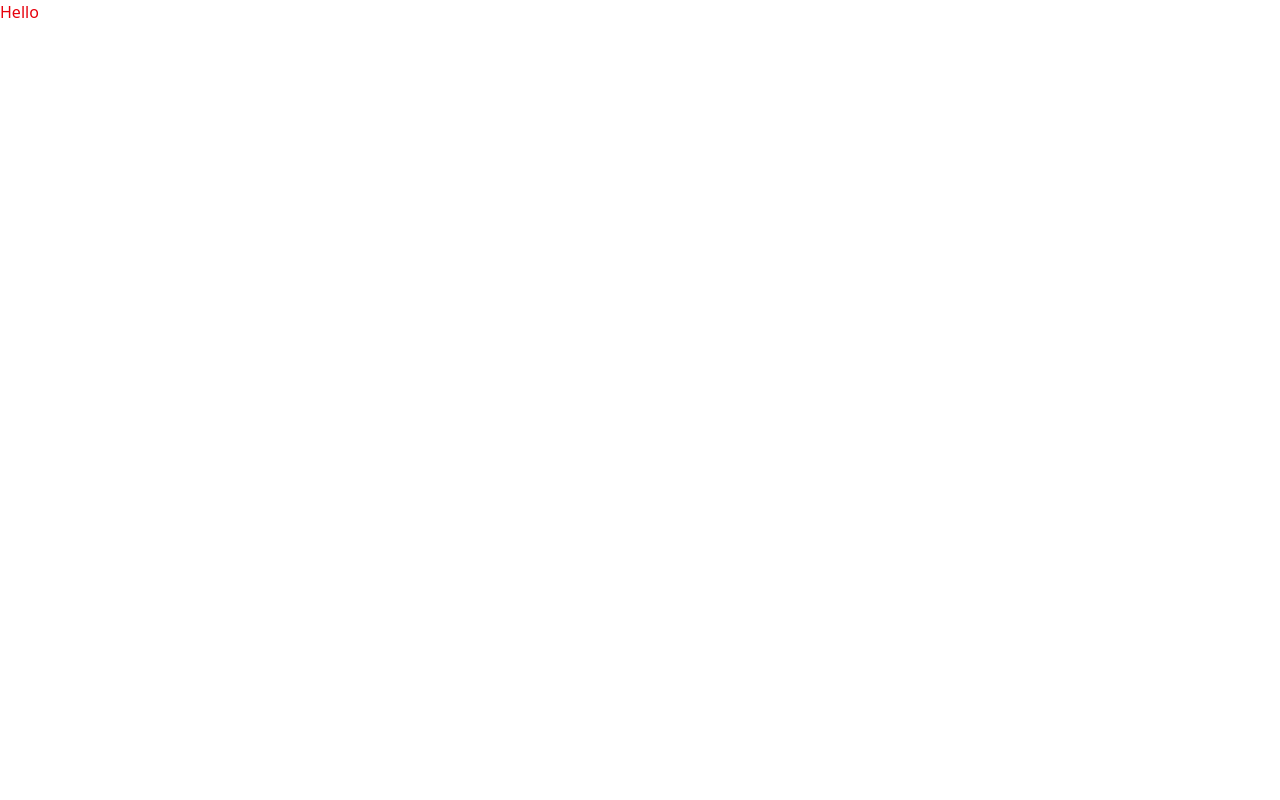
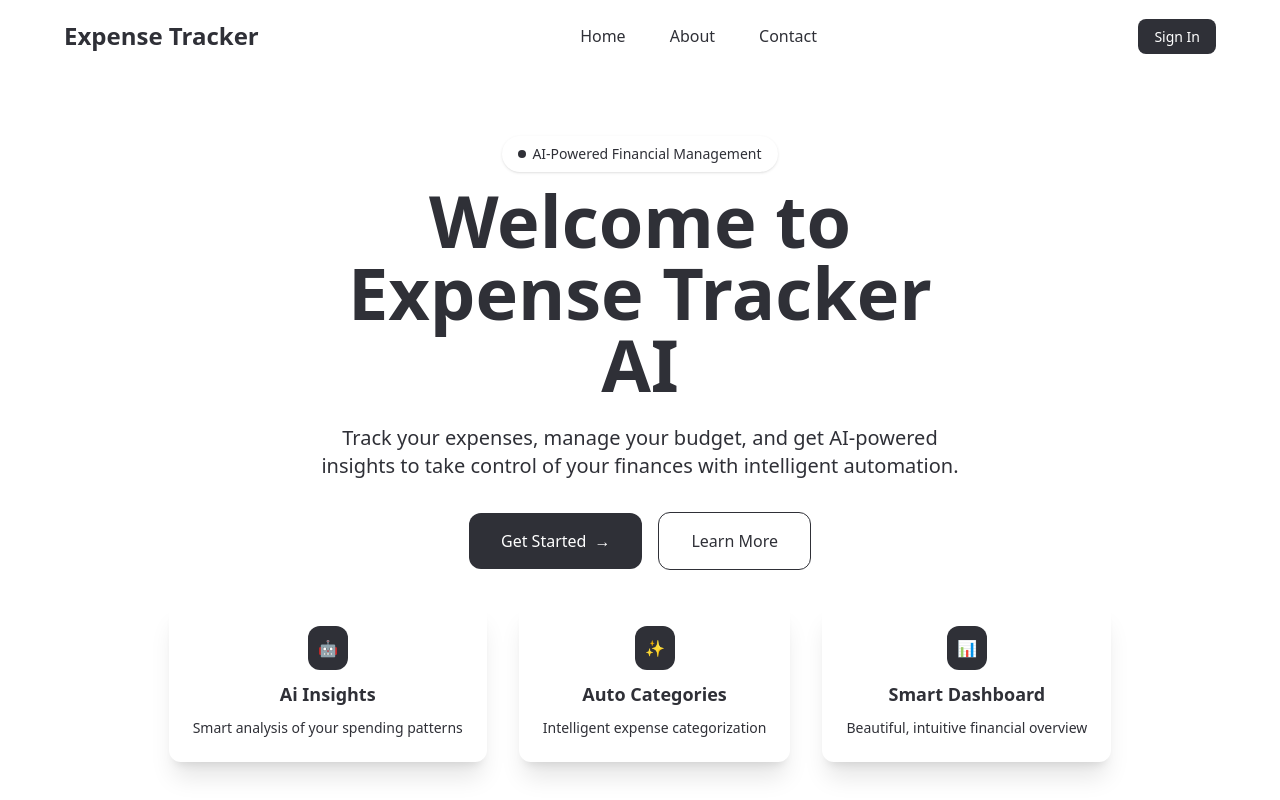
Before and after one commit to ronish00/Expense-Tracker, a Next.js app: page / in a window 1280 px wide. Built offline with nearby package versions, Linux system fonts and the light colour scheme; no server answers.

Commit message:
hero section

```diff
--- /dev/null
+++ b/src/app/(root)/layout.tsx
@@ -0,0 +1,13 @@
+import Navbar from "@/components/shared/Navbar";
+import { ReactNode } from "react";
+
+const Layout = async ({ children }: { children: ReactNode }) => {
+  return (
+    <main>
+      <Navbar />
+      {children}
+    </main>
+  );
+};
+
+export default Layout;
--- a/src/app/page.tsx
+++ b/src/app/(root)/page.tsx
@@ -1,6 +1,7 @@
+import Guest from "@/components/shared/Guest"
 const Home = () => {
   return (
-    <div className="text-red-600">Hello</div>
+    <Guest />
   );
 }
 
--- a/src/app/globals.css
+++ b/src/app/globals.css
@@ -1,5 +1,25 @@
 @import "tailwindcss";
 
+@theme{
+  --color-dark: #2F3037;
+}
+
+:root{
+  --background: #ffffff;
+  --foreground: #2F3037;
+}
+
+body{
+  background-color: var(--background);
+  color: var(--foreground);
+}
+.text-gradient{
+  @apply bg-gradient-to-r from-emerald-600 via-green-500 to-teal-500 bg-clip-text text-transparent
+}
+
+.bg-gradient {
+  @apply bg-gradient-to-r from-emerald-600 via-green-500 to-teal-500
+}
 
 .cl-footer .cl-internal-1dauvpw{
   display: none;
--- /dev/null
+++ b/src/components/shared/Container.tsx
@@ -0,0 +1,13 @@
+import { ReactNode } from "react";
+
+const Container = ({
+  children,
+  extraClass,
+}: {
+  children: ReactNode;
+  extraClass?: String;
+}) => {
+  return <div className={`max-w-6xl mx-auto ${extraClass}`}>{children}</div>;
+};
+
+export default Container;
--- /dev/null
+++ b/src/components/shared/Guest.tsx
@@ -0,0 +1,70 @@
+import Link from "next/link";
+import Container from "./Container";
+
+const Guest = () => {
+  return (
+    <>
+      <section className="flex items-center justify-center">
+        <Container extraClass={"flex flex-col items-center mt-16"}>
+          {/* Heading */}
+          <div className="flex items-center gap-1.5 px-4 py-2 shadow w-max rounded-4xl">
+            <span className="w-2 h-2 rounded-full bg-dark"></span>
+            <span className="font-medium text-sm">
+              AI-Powered Financial Management
+            </span>
+          </div>
+          <div className="text-center w-2xl">
+            <h1 className="text-7xl font-bold mt-3 mb-6">
+              Welcome to Expense Tracker AI
+            </h1>
+            <p className="text-xl">
+              Track your expenses, manage your budget, and get AI-powered
+              insights to take control of your finances with intelligent
+              automation.
+            </p>
+          </div>
+
+          {/*Buttons */}
+          <div className="flex items-center gap-4 mt-8">
+            <Link
+              className="bg-dark text-white py-4 px-8 rounded-xl flex items-center gap-2"
+              href={"/sign-up"}
+            >
+              <span>Get Started</span>
+              <span>→</span>
+            </Link>
+            <Link
+              className="bg-transparent border-dark border-1 py-4 px-8 rounded-xl"
+              href={"/about"}
+            >
+              Learn More
+            </Link>
+          </div>
+
+          {/* Cards */}
+          <div className="flex items-center gap-8 mt-8">
+            <div className="flex flex-col items-center gap-2.5 shadow-xl p-6 rounded-xl">
+              <div className="bg-dark p-2.5 rounded-xl">🤖</div>
+              <h3 className="text-lg font-semibold">Ai Insights</h3>
+              <p className="text-sm">
+                Smart analysis of your spending patterns
+              </p>
+            </div>
+            <div className="flex flex-col items-center gap-2.5 shadow-xl p-6 rounded-xl">
+              <div className="bg-dark p-2.5 rounded-xl">✨</div>
+              <h3 className="text-lg font-semibold">Auto Categories</h3>
+              <p className="text-sm">Intelligent expense categorization</p>
+            </div>
+            <div className="flex flex-col items-center gap-2.5 shadow-xl p-6 rounded-xl">
+              <div className="bg-dark p-2.5 rounded-xl">📊</div>
+              <h3 className="text-lg font-semibold">Smart Dashboard</h3>
+              <p className="text-sm">Beautiful, intuitive financial overview</p>
+            </div>
+          </div>
+        </Container>
+      </section>
+    </>
+  );
+};
+
+export default Guest;
--- /dev/null
+++ b/src/components/shared/Navbar.tsx
@@ -0,0 +1,38 @@
+import { checkUser } from "@/lib/actions/user.action";
+import Link from "next/link";
+
+const Navbar = () => {
+  const user = checkUser();
+  return (
+    <header className="py-5">
+      <nav className="flex items-center justify-between max-w-6xl mx-auto">
+        <Link href={"/"}>
+          <span className="text-2xl font-bold ">
+            Expense Tracker
+          </span>
+        </Link>
+        <ul className="flex items-center gap-11">
+          <li>
+            <Link href={"/"}>Home</Link>
+          </li>
+          <li>
+            <Link href={"/about"}>About</Link>
+          </li>
+          <li>
+            <Link href={"/contact"}>Contact</Link>
+          </li>
+        </ul>
+        <div>
+          <Link
+            className="bg-dark px-4 py-2 font-medium text-sm text-white rounded-lg"
+            href={"/sign-in"}
+          >
+            Sign In
+          </Link>
+        </div>
+      </nav>
+    </header>
+  );
+};
+
+export default Navbar;
--- /dev/null
+++ b/src/lib/actions/user.action.ts
@@ -0,0 +1,31 @@
+import { db } from "../database/db";
+import { currentUser } from "@clerk/nextjs/server";
+
+export const checkUser = async () => {
+    const user = await currentUser();
+
+    if(!user){
+        return null;
+    }
+
+    const loggedInUser = await db.user.findUnique({
+        where: {
+            clerkId: user.id
+        }
+    })
+
+    if(loggedInUser){
+        return loggedInUser;
+    }
+
+    const newUser = await db.user.create({
+        data: {
+            clerkId: user.id,
+            email: user.emailAddresses[0]?.emailAddress || '',
+            name: user.username,
+            imageUrl: user.imageUrl,
+        }
+    })
+
+    return newUser;
+};
```
Also changed, not shown: 2 other files (tests, documents, lock files or other folders).
